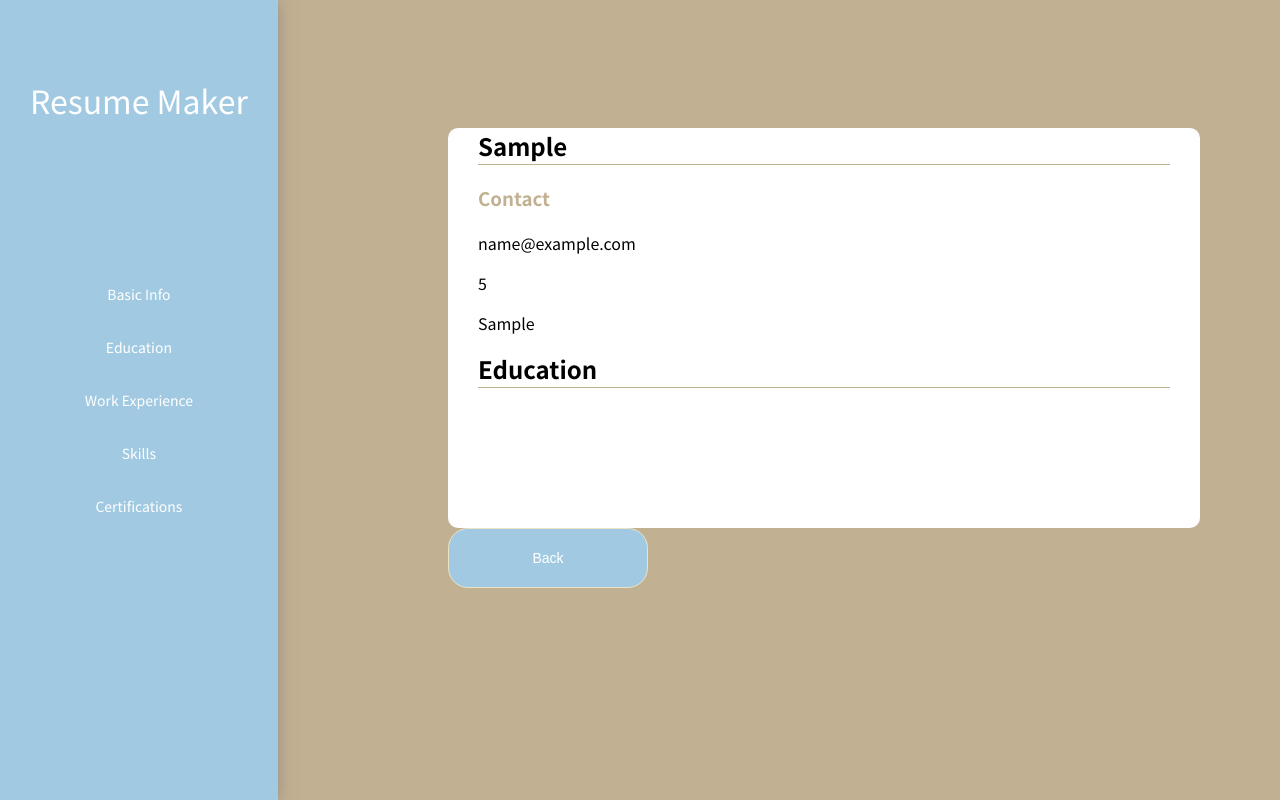
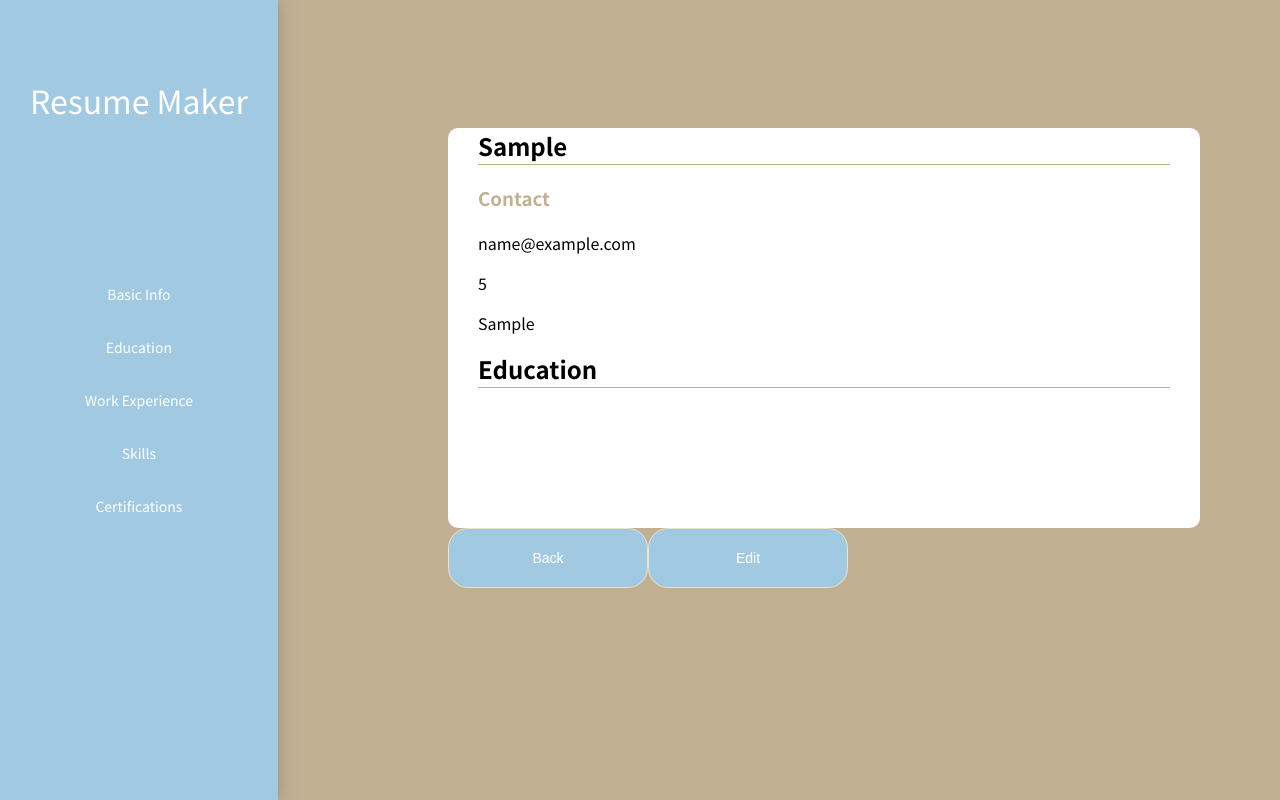
Before and after one commit to liampc/resume-maker, a React (Create React App) app: page / in a window 1280 px wide. Both pictures are taken after typing "Sample", "name@example.com", "5", "Sample", "Sample", "Sample" into the empty fields and a click on the button "Preview". Built offline with nearby package versions, Linux system fonts and the light colour scheme.

Commit message:
add show edit button in preview page

```diff
--- a/src/components/main/Main.js
+++ b/src/components/main/Main.js
@@ -14,13 +14,15 @@ class Main extends Component {
             this.state = {
                 AllEducation: [],
               Education: [],
-              Basic: []
+              Basic: [],
+              isOpen: false
             }
         this.handleChange = this.handleChange.bind(this)
         this.handleSubmit = this.handleSubmit.bind(this)
         this.handleClick = this.handleClick.bind(this)
         this.handleEdit = this.handleEdit.bind(this)
         this.handleUpdate = this.handleUpdate.bind(this)
+        this.showEdit = this.showEdit.bind(this)
 
     }
 
@@ -116,6 +118,21 @@ class Main extends Component {
 
     }
 
+    showEdit(){
+
+
+        let edits = document.querySelectorAll('.preview__edit')
+        edits.forEach(el => {
+           if (el.classList.contains('hide')){
+               el.classList.remove('hide')
+           } else {
+               el.classList.add('hide')
+           }
+        })
+
+
+    }
+
 
     render(){
 
@@ -147,6 +164,8 @@ class Main extends Component {
                     data={this.state}
                     handleSubmit={this.handleSubmit}
                     handleEdit={this.handleEdit}
+                    showEdit={this.showEdit}
+                    isOpen={this.state.isOpen}
                 />
             </main>
         )
--- a/src/components/main/Preview.js
+++ b/src/components/main/Preview.js
@@ -4,6 +4,7 @@ import uniqid from 'uniqid'
 function Preview(props){
 
     let {Basic, Education, AllEducation} = props.data
+
 
     return (
         <div className="preview to-hide hide">
@@ -22,7 +23,7 @@ function Preview(props){
                     {AllEducation.map((item, index) => {
                         if (item.School || item.Course){
                             return <div key={uniqid()}>
-                            <span onClick={(e) => props.handleEdit(e, index, 'Education')} className="preview__edit">Edit</span>
+                            <span onClick={(e) => props.handleEdit(e, index, 'Education')} className="preview__edit hide">Edit</span>
                                 <p>{item.School}</p>
                                 <p>{item.Course}</p>
                                 <p>{item.Year}</p>
@@ -31,17 +32,11 @@ function Preview(props){
 
                     })}
 
-                    {/* <p>{Education.School}</p>
-                    <p>{Education.Course}</p>
-                    <p>{Education.Year}</p> */}
                 </div>
             </div>
 
-
-
-
-
             <button className="button" value="edit" onClick={props.handleSubmit}>Back</button>
+            <button className="btn__edit button" value="edit" onClick={props.showEdit}>{props.isOpen ? 'Cancel' : 'Edit'}</button>
         </div>
     )
 }
```
